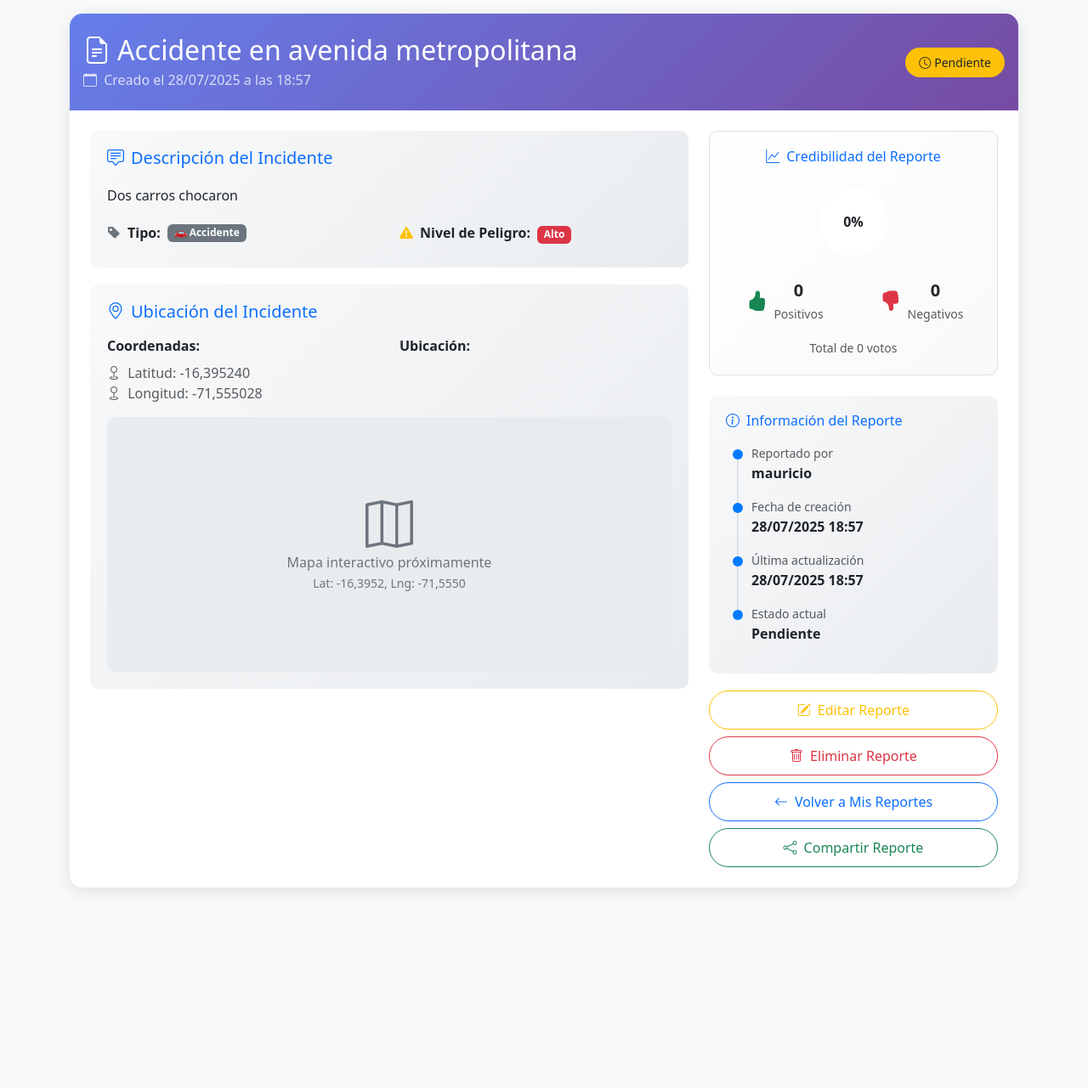
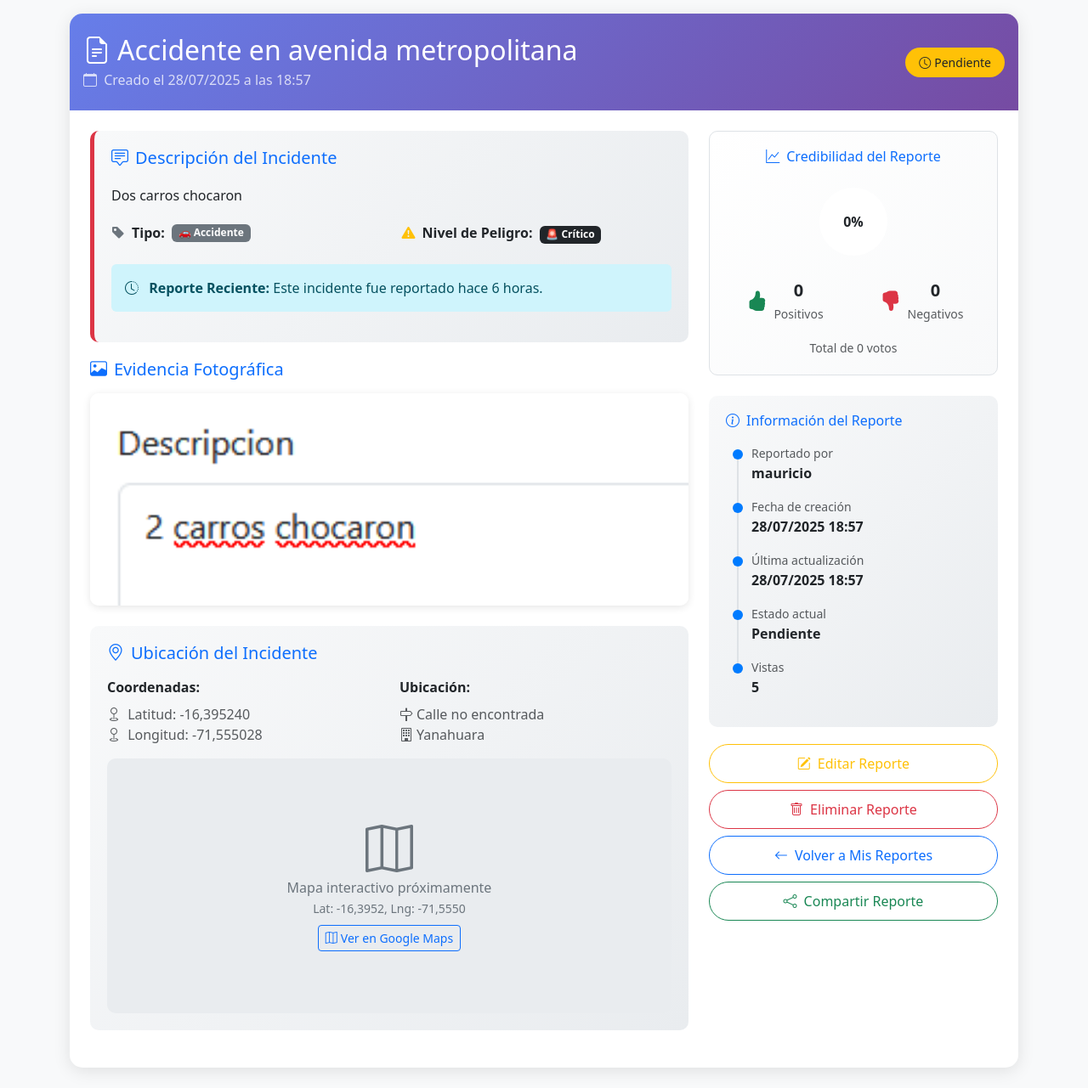
Before and after one commit to jss930/AvanceIngSoftware, a Django app: page /reporte/1/ in a window 1280 px wide. Shown: the part 104-1385 px from the top of the page at 85% size. Before the commit the page ends 1153 px from the top, so only its background shows below. Run offline with Django 5.2, Linux system fonts and the light colour scheme; a user stored in the database is signed in; data comes from the database, SQL or seed files in the repository; both versions use the stored data as it was after the commit.

Commit message:
Actualizacion de detalle_reporte tras merge

```diff
--- a/app/usuario/templates/dashboard.html
+++ b/app/usuario/templates/dashboard.html
@@ -465,7 +465,7 @@
                               {% endif %}
                             </small>
                           </div>
-                          <span class="badge bg-{% if report.estado_reporte == 'validado' or report.estado_reporte == 'aprobado' or report.estado_reporte == 'probado' %}success{% elif report.estado_reporte == 'pendiente' %}warning{% elif report.estado_reporte == 'rechazado' %}danger{% else %}secondary{% endif %}">
+                          <span class="badge bg-{% if report.estado_reporte == 'aprobado' %}success{% elif report.estado_reporte == 'pendiente' %}warning{% elif report.estado_reporte == 'rechazado' %}danger{% else %}secondary{% endif %}">
                             {% if report.get_estado_reporte_display %}
                               {{ report.get_estado_reporte_display }}
                             {% else %}
--- a/app/usuario/templates/detalle_reporte.html
+++ b/app/usuario/templates/detalle_reporte.html
@@ -52,7 +52,8 @@
 
         .danger-level-1 { border-left: 5px solid #28a745; }
         .danger-level-2 { border-left: 5px solid #ffc107; }
-        .danger-level-3 { border-left: 5px solid #dc3545; }
+        .danger-level-3 { border-left: 5px solid #fd7e14; }
+        .danger-level-4 { border-left: 5px solid #dc3545; }
 
         .map-container {
             height: 300px;
@@ -168,9 +169,9 @@
                             </p>
                         </div>
                         <div class="col-auto">
-                            {% if reporte.estado_reporte == 'validado' %}
+                            {% if reporte.estado_reporte == 'aprobado' %}
                                 <span class="status-badge bg-success text-white">
-                                    <i class="bi bi-check-circle me-1"></i>Validado
+                                    <i class="bi bi-check-circle me-1"></i>Aprobado
                                 </span>
                             {% elif reporte.estado_reporte == 'pendiente' %}
                                 <span class="status-badge bg-warning text-dark">
@@ -182,7 +183,7 @@
                                 </span>
                             {% else %}
                                 <span class="status-badge bg-secondary text-white">
-                                    <i class="bi bi-archive me-1"></i>Archivado
+                                    <i class="bi bi-archive me-1"></i>{{ reporte.get_estado_reporte_display }}
                                 </span>
                             {% endif %}
                         </div>
@@ -214,32 +215,34 @@
                                             <strong>Nivel de Peligro:</strong>
                                             <span class="ms-2">
                                                 {% if reporte.nivel_peligro == 1 %}
-                                                    <span class="badge bg-success">Bajo</span>
+                                                    <span class="badge bg-success">🟢 Bajo</span>
                                                 {% elif reporte.nivel_peligro == 2 %}
-                                                    <span class="badge bg-warning text-dark">Medio</span>
+                                                    <span class="badge bg-warning text-dark">🟡 Medio</span>
+                                                {% elif reporte.nivel_peligro == 3 %}
+                                                    <span class="badge bg-danger">🔴 Alto</span>
                                                 {% else %}
-                                                    <span class="badge bg-danger">Alto</span>
+                                                    <span class="badge bg-dark">🚨 Crítico</span>
                                                 {% endif %}
                                             </span>
                                         </div>
                                     </div>
                                 </div>
 
-                                {% if es_reciente %}
+                                {% if reporte.is_recent %}
                                     <div class="alert alert-info border-0 mt-3">
                                         <i class="bi bi-clock-history me-2"></i>
-                                        <strong>Reporte Reciente:</strong> Este incidente fue reportado hace menos de 24 horas.
+                                        <strong>Reporte Reciente:</strong> Este incidente fue reportado {{ reporte.get_age_display }}.
                                     </div>
                                 {% endif %}
                             </div>
 
                             <!-- Imagen del Reporte -->
-                            {% if reporte.imagen_geolocalizada %}
+                            {% if reporte.foto %}
                                 <div class="mb-4">
                                     <h5 class="text-primary mb-3">
                                         <i class="bi bi-image me-2"></i>Evidencia Fotográfica
                                     </h5>
-                                    <img src="{{ reporte.imagen_geolocalizada.url }}"
+                                    <img src="{{ reporte.foto.url }}"
                                          alt="Evidencia del reporte"
                                          class="img-fluid image-preview w-100">
                                 </div>
@@ -267,7 +270,15 @@
                                             <strong>Ubicación:</strong>
                                         </div>
                                         <div class="text-muted">
-                                            {{ ubicacion_texto }}
+                                            {% if reporte.nombre_via %}
+                                                <i class="bi bi-signpost me-1"></i>{{ reporte.nombre_via }}<br>
+                                            {% endif %}
+                                            {% if reporte.distrito %}
+                                                <i class="bi bi-building me-1"></i>{{ reporte.distrito }}
+                                            {% endif %}
+                                            {% if not reporte.nombre_via and not reporte.distrito %}
+                                                <i class="bi bi-geo-alt me-1"></i>Coordenadas: {{ reporte.latitud|floatformat:4 }}, {{ reporte.longitud|floatformat:4 }}
+                                            {% endif %}
                                         </div>
                                     </div>
                                 </div>
@@ -278,6 +289,10 @@
                                         <i class="bi bi-map display-4 mb-2"></i>
                                         <p class="mb-0">Mapa interactivo próximamente</p>
                                         <small>Lat: {{ reporte.latitud|floatformat:4 }}, Lng: {{ reporte.longitud|floatformat:4 }}</small>
+                                        <br>
+                                        <a href="{{ reporte.get_google_maps_url }}" target="_blank" class="btn btn-sm btn-outline-primary mt-2">
+                                            <i class="bi bi-map me-1"></i>Ver en Google Maps
+                                        </a>
                                     </div>
                                 </div>
                             </div>
@@ -358,11 +373,16 @@
                                     <div class="fw-semibold">{{ reporte.get_estado_reporte_display }}</div>
                                 </div>
 
-                                {% if reporte.es_validado %}
+                                <div class="timeline-item">
+                                    <small class="text-muted">Vistas</small>
+                                    <div class="fw-semibold">{{ reporte.views_count|default:0 }}</div>
+                                </div>
+
+                                {% if reporte.estado_reporte == 'aprobado' %}
                                     <div class="timeline-item">
                                         <small class="text-muted">Estado de validación</small>
                                         <div class="fw-semibold text-success">
-                                            <i class="bi bi-patch-check me-1"></i>Validado por la comunidad
+                                            <i class="bi bi-patch-check me-1"></i>Aprobado por el sistema
                                         </div>
                                     </div>
                                 {% endif %}
@@ -370,7 +390,7 @@
 
                             <!-- Acciones -->
                             <div class="d-grid gap-2">
-                                {% if reporte.estado_reporte == 'pendiente' %}
+                                {% if puede_editar %}
                                     <a href="{% url 'editar_reporte' reporte.id %}"
                                     class="btn btn-outline-warning action-button">
                                         <i class="bi bi-pencil-square me-2"></i>Editar Reporte
@@ -436,6 +456,9 @@
                 setTimeout(animate, 500);
             }
         });
+
+        // Incrementar contador de vistas (si está implementado en el backend)
+        // fetch('/api/reportes/{{ reporte.id }}/increment-views/', { method: 'POST' });
     </script>
 </body>
 </html>
--- a/app/usuario/views.py
+++ b/app/usuario/views.py
@@ -230,20 +230,45 @@ class DetalleReporteView(LoginRequiredMixin, TemplateView):
             if reporte.usuario_reportador != user and not user.is_superuser:
                 context['error'] = "No tienes permisos para ver este reporte"
             else:
-                # Calcular datos adicionales del reporte
+                # Incrementar contador de vistas
+                reporte.increment_views()
+
+                # Calcular credibilidad
                 total_votos = reporte.votos_positivos + reporte.votos_negativos
                 if total_votos > 0:
-                    reporte.credibilidad_porcentaje = round((reporte.votos_positivos * 100) / total_votos)
+                    credibilidad = round((reporte.votos_positivos * 100) / total_votos)
                 else:
-                    reporte.credibilidad_porcentaje = 0
+                    credibilidad = 0
 
-                context['reporte'] = reporte
-                context['credibilidad'] = reporte.credibilidad_porcentaje
-                context['angulo_grafico'] = reporte.credibilidad_porcentaje * 3.6
+                # Verificar si es reciente (usando el método del modelo)
+                es_reciente = reporte.is_recent(hours=24)
 
+                # Obtener ubicación usando los campos del modelo
+                ubicacion_texto = ""
+                if reporte.nombre_via and reporte.distrito:
+                    ubicacion_texto = f"{reporte.nombre_via}, {reporte.distrito}"
+                elif reporte.nombre_via:
+                    ubicacion_texto = reporte.nombre_via
+                elif reporte.distrito:
+                    ubicacion_texto = reporte.distrito
+                else:
+                    ubicacion_texto = f"Lat: {reporte.latitud}, Lng: {reporte.longitud}"
+
+                # Verificar si puede editar
+                puede_editar = (reporte.estado_reporte == 'pendiente' and
+                              reporte.can_be_edited_by(user))
+
+                context.update({
+                    'reporte': reporte,
+                    'credibilidad': credibilidad,
+                    'angulo_grafico': credibilidad * 3.6,
+                    'es_reciente': es_reciente,
+                    'ubicacion_texto': ubicacion_texto,
+                    'puede_editar': puede_editar,
+                })
 
         except Exception as e:
-            context['error'] = "Error al cargar el reporte"
+            context['error'] = f"Error al cargar el reporte: {str(e)}"
 
         return context
 
```
Also changed, not shown: db.sqlite3.
